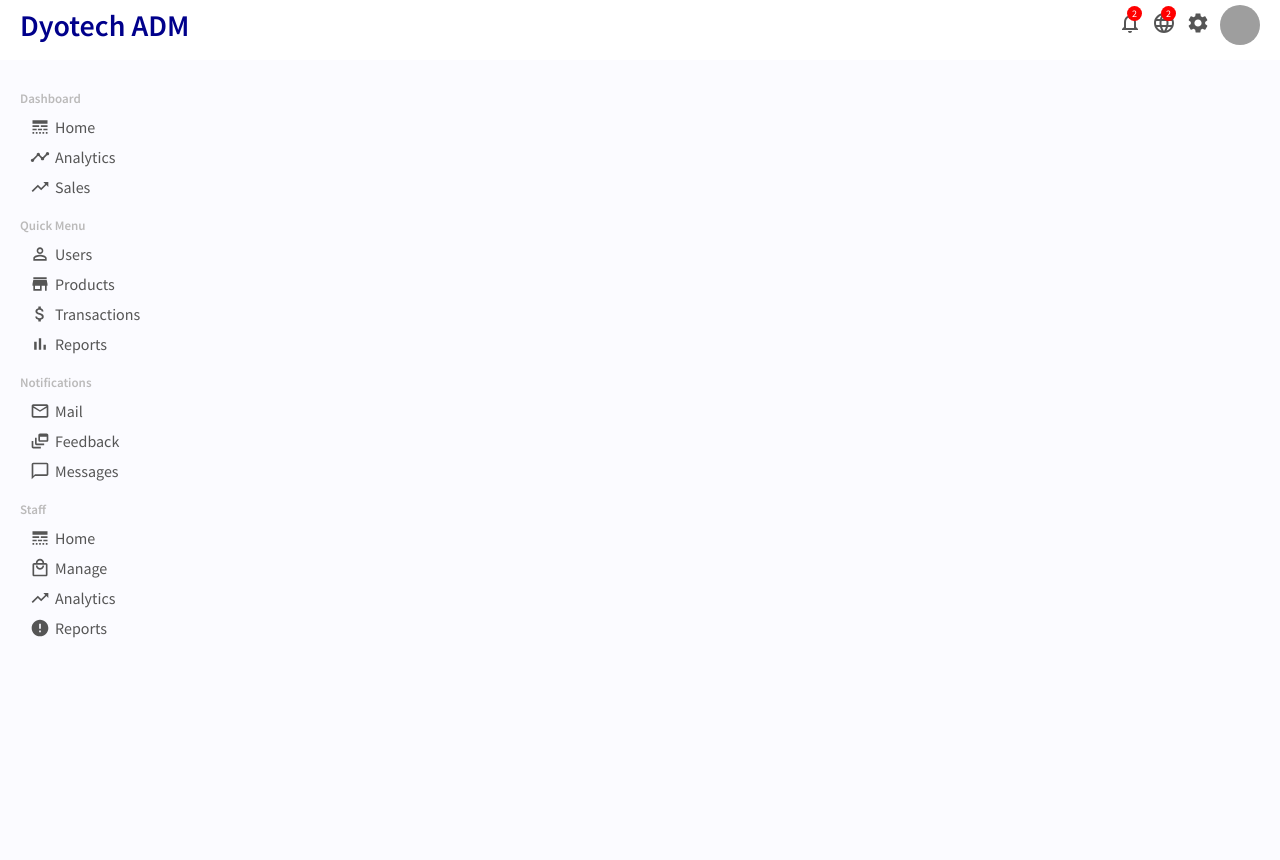
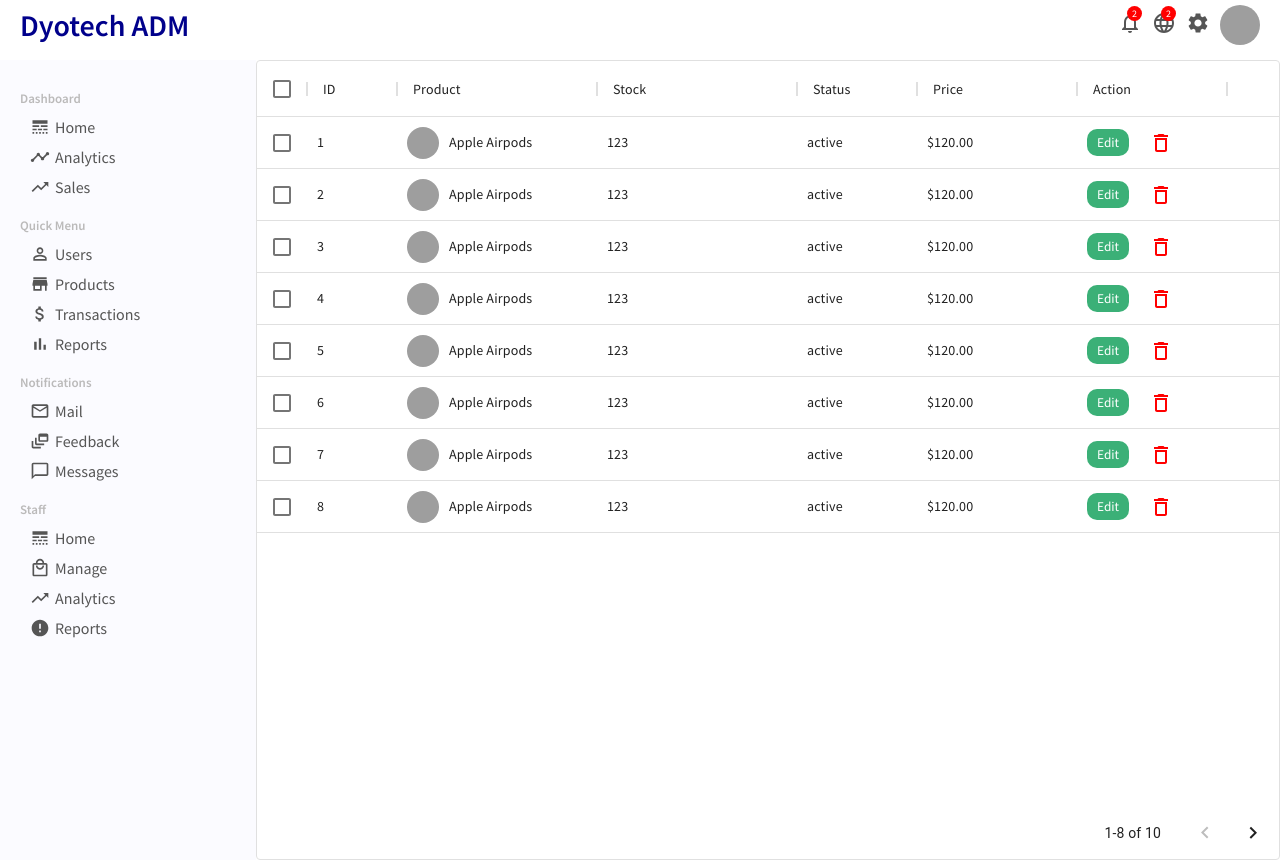
Before and after one commit to YusifNajat/React-Dashbord-Admin, a React (Create React App) app: page /products in a window 1280 px wide. Built offline with nearby package versions, Linux system fonts and the light colour scheme; grey boxes are pictures that could not be loaded.

Commit message:
create product list page

```diff
--- a/src/App.js
+++ b/src/App.js
@@ -7,6 +7,7 @@
 import UserList from "./pages/userList/UserList";
 import User from './pages/user/User' ;
 import NewUser from './pages/newUser/NewUser';
+import ProductList from './pages/productList/ProductList';
 
 function App() {
   return (
@@ -24,10 +25,20 @@
             <Route exact={true} path="/users">
               <UserList/>
             </Route>
-            <Route  path="/user/:id">
+            <Route  path="/user/:userId">
               <User/>
             </Route>
             <Route  exact path="/newUser">
+              <NewUser/>
+            </Route>
+
+            <Route exact={true} path="/products">
+              <ProductList/>
+            </Route>
+            <Route  path="/products/:productId">
+              <User/>
+            </Route>
+            <Route  exact path="/products">
               <NewUser/>
             </Route>
           </Switch>
--- a/src/components/sidebar/Sidebar.jsx
+++ b/src/components/sidebar/Sidebar.jsx
@@ -51,11 +51,12 @@
                 Users
               </li>
             </Link>
-
-            <li className="sidebarListItem">
-              <Store className="sidebarIcon"/>
-              Products
-            </li>
+            <Link to="/products" className="link">
+              <li className="sidebarListItem">
+                <Store className="sidebarIcon"/>
+                Products
+              </li>
+            </Link>
 
             <li className="sidebarListItem">
               <AttachMoney className="sidebarIcon"/>
--- /dev/null
+++ b/src/pages/productList/ProductList.jsx
@@ -0,0 +1,72 @@
+import "./productList.css";
+import { DataGrid } from "@material-ui/data-grid";
+import { DeleteOutline } from "@material-ui/icons";
+import { productRows } from "../../dummyData";
+import { Link } from "react-router-dom";
+import { useState } from "react";
+
+export default function ProductList() {
+  const [data, setData] = useState(productRows);
+
+  const handleDelete = (id) => {
+    setData(data.filter((item) => item.id !== id));
+  };
+
+  const columns = [
+    { field: "id", headerName: "ID", width: 90 },
+    {
+      field: "product",
+      headerName: "Product",
+      width: 200,
+      renderCell: (params) => {
+        return (
+          <div className="productListItem">
+            <img className="productListImg" src={params.row.img} alt="" />
+            {params.row.name}
+          </div>
+        );
+      },
+    },
+    { field: "stock", headerName: "Stock", width: 200 },
+    {
+      field: "status",
+      headerName: "Status",
+      width: 120,
+    },
+    {
+      field: "price",
+      headerName: "Price",
+      width: 160,
+    },
+    {
+      field: "action",
+      headerName: "Action",
+      width: 150,
+      renderCell: (params) => {
+        return (
+          <>
+            <Link to={"/product/" + params.row.id}>
+              <button className="productListEdit">Edit</button>
+            </Link>
+            <DeleteOutline
+              className="productListDelete"
+              onClick={() => handleDelete(params.row.id)}
+            />
+          </>
+        );
+      },
+    },
+  ];
+
+  return (
+    <div className="productList">
+      <DataGrid
+        rows={data}
+        disableSelectionOnClick
+        columns={columns}
+        pageSize={8}
+        checkboxSelection
+      />
+    </div>
+  );
+}
--- /dev/null
+++ b/src/pages/productList/productList.css
@@ -0,0 +1,31 @@
+.productList{
+  flex: 4;
+}
+
+.productListItem{
+  display: flex;
+  align-items: center;
+}
+
+.productListImg {
+  width: 32px;
+  height: 32px;
+  border-radius: 50%;
+  object-fit: cover;
+  margin-right: 10px;
+}
+
+.productListEdit{
+  border: none;
+  border-radius: 10px;
+  padding: 5px 10px;
+  background-color: #3bb077;
+  color: white;
+  cursor: pointer;
+  margin-right: 20px;
+}
+
+.productListDelete{
+  color: red;
+  cursor: pointer;
+}
```
